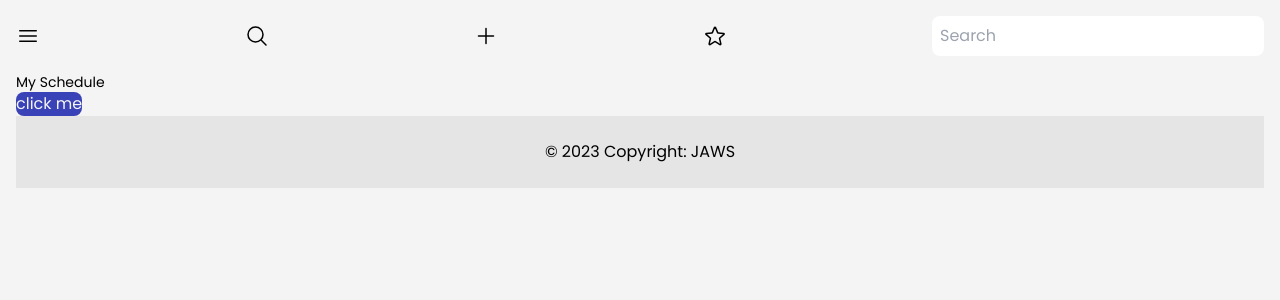
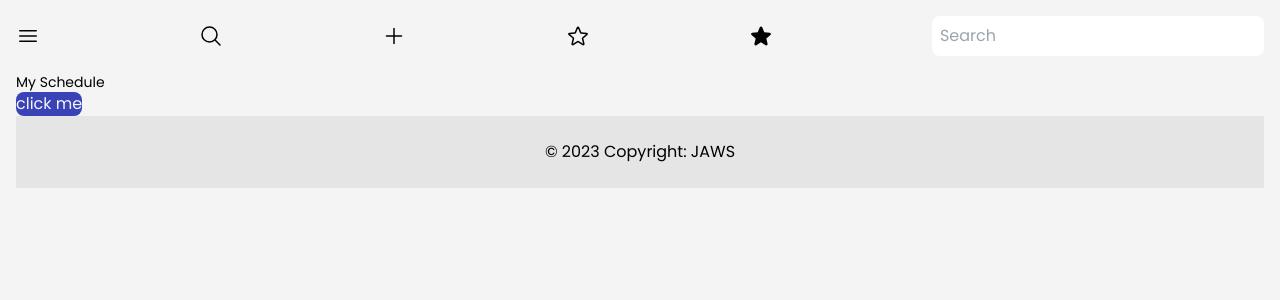
Before and after one commit to Wenjing2023/JobShark, a Next.js app: page / in a window 1280 px wide. Shown: the top 300 px of the page. Built offline with nearby package versions, Linux system fonts and the light colour scheme.

Commit message:
saved icon added

```diff
--- a/app/Atoms/Icon.tsx
+++ b/app/Atoms/Icon.tsx
@@ -68,7 +68,22 @@
   </svg>
 );
 
-const icons = [MAGNIFYING_ICON, MENU_ICON, ADD_ICON, SAVE_ICON];
+const SAVED_ICON = (
+  <svg
+    xmlns="http://www.w3.org/2000/svg"
+    viewBox="0 0 24 24"
+    fill="currentColor"
+    className="w-6 h-6"
+  >
+    <path
+      fillRule="evenodd"
+      d="M10.788 3.21c.448-1.077 1.976-1.077 2.424 0l2.082 5.007 5.404.433c1.164.093 1.636 1.545.749 2.305l-4.117 3.527 1.257 5.273c.271 1.136-.964 2.033-1.96 1.425L12 18.354 7.373 21.18c-.996.608-2.231-.29-1.96-1.425l1.257-5.273-4.117-3.527c-.887-.76-.415-2.212.749-2.305l5.404-.433 2.082-5.006z"
+      clipRule="evenodd"
+    />
+  </svg>
+);
+
+const icons = [MAGNIFYING_ICON, MENU_ICON, ADD_ICON, SAVE_ICON, SAVED_ICON];
 
 interface IconProps {
   iconKind: IconKind;
--- a/app/IconKind.tsx
+++ b/app/IconKind.tsx
@@ -2,7 +2,9 @@
     Search = 0,
     Menu = 1,
     Add = 2,
-    Save = 3
+    Save = 3,
+    Saved = 4
+
 }
 
 export default IconKind;
--- a/app/Organisms/Banner.tsx
+++ b/app/Organisms/Banner.tsx
@@ -9,6 +9,7 @@
     <Icon iconKind={IconKind.Search} />
     <Icon iconKind={IconKind.Add} />
     <Icon iconKind={IconKind.Save} />
+    <Icon iconKind={IconKind.Saved} />
 
     <TextInput placeholder="Search"/>
     </> );
```
